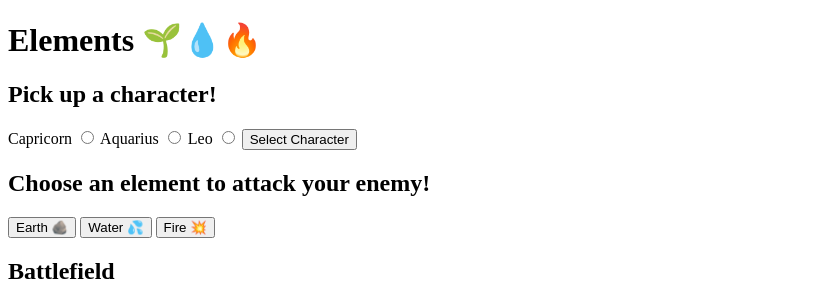
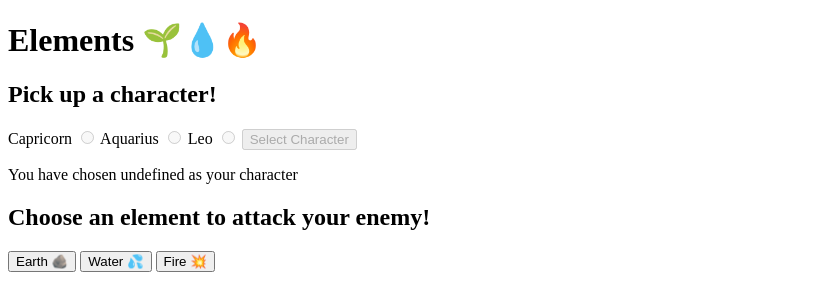
Before and after one commit to davidlozada-dev/elements, a plain HTML site: page index.html in a window 1280 px wide. Both pictures are taken after a click on the button "Select Character". Shown: the top 289 px of the page, without its empty margins (0-826 px from the left). Drawn offline with Linux system fonts and the light colour scheme.

Commit message:
Create "choose character" functionality

```diff
--- a/index.html
+++ b/index.html
@@ -13,24 +13,25 @@
          <h2>Pick up a character!</h2>
          <div>
             <label for="capricorn">Capricorn</label>
-            <input type="radio" name="character" id="capricorn"/>
+            <input type="radio" name="character" id="capricorn" value="Capricorn"/>
 
             <label for="aquarius">Aquarius</label>
-            <input type="radio" name="character" id="aquarius"/>
+            <input type="radio" name="character" id="aquarius" value="Aquarius"/>
 
             <label for="leo">Leo</label>
-            <input type="radio" name="character" id="leo"/>
+            <input type="radio" name="character" id="leo" value="Leo"/>
 
-            <button id="btn-choose-character">Select Character</button>
+            <button id="choose-character-btn">Select Character</button>
          </div>
+         <div id="choose-character-msg"></div>
       </section>
 
       <section id="choose-attack-element">
          <h2>Choose an element to attack your enemy!</h2>
          <div>
-            <button id="btn-attack-earth">Earth 🪨</button>
-            <button id="btn-attack-water">Water 💦</button>
-            <button id="btn-attack-fire">Fire 💥</button>
+            <button id="earth-btn">Earth 🪨</button>
+            <button id="water-btn">Water 💦</button>
+            <button id="fire-btn">Fire 💥</button>
          </div>
       </section>
 
@@ -84,5 +85,6 @@
          <button>Play Again!</button>
       </section>
 
+      <script src="./js/elements.js" type="text/javascript"></script>
    </body>
 </html>
--- /dev/null
+++ b/js/elements.js
@@ -0,0 +1,31 @@
+window.addEventListener("load", setEventListeners);
+
+function setEventListeners() {
+  let selectCharacterBtn = document.getElementById("choose-character-btn");
+  selectCharacterBtn.addEventListener("click", choosePlayerCharacter);
+}
+
+function disableElement(elementId) {
+  document.getElementById(elementId).disabled = true;
+}
+
+function choosePlayerCharacter() {
+  let playerChosenCharacter;
+  let characters = document.getElementsByName("character");
+  let messageElement = document.getElementById("choose-character-msg");
+  let paragraphElement = document.createElement("p");
+
+  for (let i = 0; i < characters.length; i++) {
+    if (characters[i].checked == true) {
+      playerChosenCharacter = characters[i].value;
+    }
+
+    disableElement(characters[i].id);
+  }
+
+  paragraphElement.innerHTML =
+    "You have chosen " + playerChosenCharacter + " as your character";
+  messageElement.appendChild(paragraphElement);
+
+  disableElement("choose-character-btn");
+}
```
